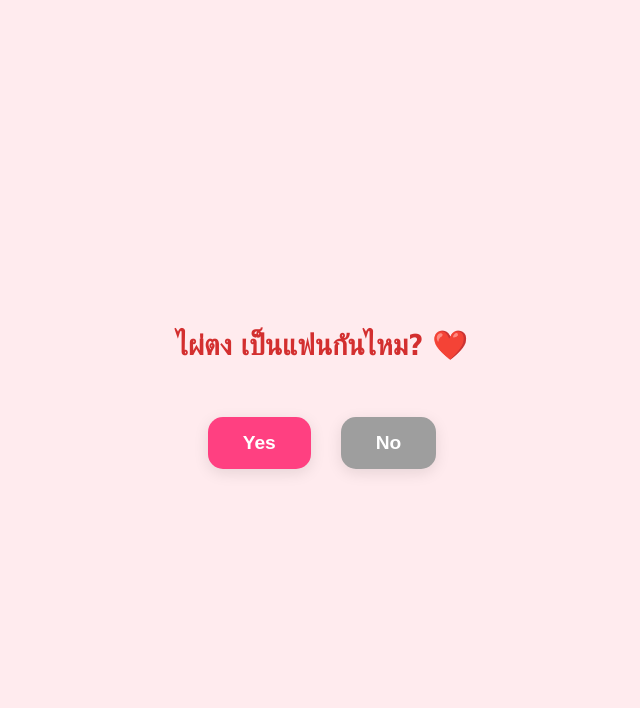
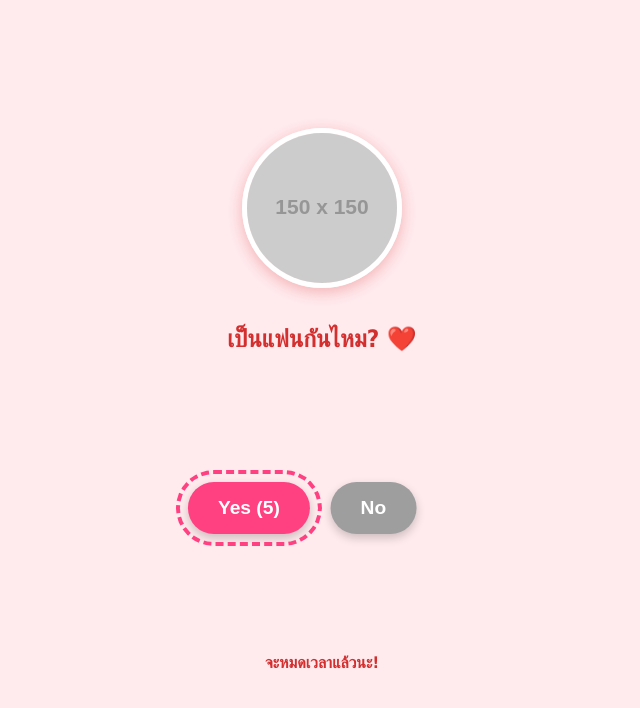
Before and after one commit to kongsupk-ai/my-valentine, a plain HTML site: page index.html in a window 1280 px wide. Shown: the whole page, without its empty margins (318-958 px from the left). Drawn offline with Linux system fonts and the light colour scheme; placeholder pictures from the web are drawn by us.

Commit message:
Update index.html

```diff
--- a/index.html
+++ b/index.html
@@ -3,98 +3,121 @@
 <head>
     <meta charset="UTF-8">
     <meta name="viewport" content="width=device-width, initial-scale=1.0, maximum-scale=1.0, user-scalable=no">
-    <title>ถามอะไรหน่อย... ❤️ </title>
+    <title>ถามอะไรหน่อยนะ... ❤️</title>
     <style>
         body {
             background-color: #ffebee;
-            display: flex;
-            flex-direction: column;
-            align-items: center;
-            justify-content: center;
-            height: 100vh;
-            margin: 0;
-            font-family: 'Tahoma', sans-serif;
-            overflow: hidden;
-            touch-action: manipulation; /* ช่วยให้การตอบสนองบนมือถือไวขึ้น */
+            display: flex; flex-direction: column; align-items: center; justify-content: center;
+            height: 100vh; margin: 0; font-family: 'Tahoma', sans-serif; overflow: hidden;
+            touch-action: none;
         }
 
-        h1 {
-            color: #d32f2f;
-            margin: 0 20px 50px 20px;
-            text-align: center;
+        /* ส่วนของรูปภาพ */
+        .photo-container {
+            width: 150px; height: 150px;
+            border-radius: 50%;
+            border: 5px solid white;
+            box-shadow: 0 4px 15px rgba(211, 47, 47, 0.3);
+            overflow: hidden;
+            margin-bottom: 20px;
             z-index: 1;
-            font-size: 1.8rem;
+        }
+        .photo-container img {
+            width: 100%; height: 100%; object-fit: cover;
         }
 
+        h1 { color: #d32f2f; text-align: center; margin-bottom: 30px; font-size: 1.5rem; z-index: 1; }
+
         .btn-group {
-            display: flex;
-            justify-content: center;
-            align-items: center;
-            gap: 30px;
-            width: 100%;
-            height: 60px;
-            position: relative;
+            position: relative; width: 100%; height: 250px;
+            display: flex; justify-content: center; align-items: center;
         }
 
         button {
-            padding: 15px 35px;
-            font-size: 1.2rem;
-            border-radius: 15px;
-            border: none;
-            cursor: pointer;
-            font-weight: bold;
-            box-shadow: 0 4px 15px rgba(0,0,0,0.1);
-            -webkit-tap-highlight-color: transparent; /* ลบแถบสีเวลาแตะบนมือถือ */
+            padding: 15px 30px; font-size: 1.2rem; border-radius: 50px; border: none;
+            font-weight: bold; cursor: pointer; position: absolute;
+            box-shadow: 0 4px 10px rgba(0,0,0,0.2);
+            -webkit-tap-highlight-color: transparent;
         }
 
         #yesBtn {
-            background-color: #ff4081;
-            color: white;
-            z-index: 10;
+            background-color: #ff4081; color: white; z-index: 10;
+            left: 50%; transform: translateX(-110%);
+            outline: 4px dashed #ff4081; outline-offset: 4px;
+            animation: rotate-border 2s infinite linear;
+        }
+
+        @keyframes rotate-border {
+            0% { outline-offset: 4px; }
+            50% { outline-offset: 8px; }
+            100% { outline-offset: 4px; }
         }
 
         #noBtn {
-            background-color: #9e9e9e;
-            color: white;
-            position: relative;
+            background-color: #9e9e9e; color: white; z-index: 5;
+            left: 50%; transform: translateX(10%);
             transition: all 0.2s ease-out;
-            z-index: 5;
         }
+
+        #timerText { color: #d32f2f; font-weight: bold; margin-top: 20px; }
     </style>
 </head>
 <body>
 
-    <h1>ไผ่ตง เป็นแฟนกันไหม? ❤️</h1>
+    <div class="photo-container">
+        <img src="https://via.placeholder.com/150" alt="Couple Photo" id="coupleImg">
+    </div>
 
-    <div class="btn-group">
-        <button id="yesBtn" onclick="accepted()">Yes</button>
+    <h1>เป็นแฟนกันไหม? ❤️</h1>
+
+    <div class="btn-group" id="area">
+        <button id="yesBtn" onclick="accepted()">Yes (<span id="count">10</span>)</button>
         <button id="noBtn" onmouseover="moveButton()" ontouchstart="moveButton()">No</button>
     </div>
 
+    <div id="timerText">จะหมดเวลาแล้วนะ!</div>
+
     <script>
+        let timeLeft = 10;
+        const countdown = setInterval(function() {
+            timeLeft--;
+            document.getElementById("count").innerText = timeLeft;
+            if (timeLeft <= 0) {
+                clearInterval(countdown);
+                forceYes();
+            }
+        }, 1000);
+
         function moveButton() {
             const noBtn = document.getElementById('noBtn');
-            noBtn.style.position = 'absolute';
+            const area = document.getElementById('area');
+            const padding = 20;
+            const rect = area.getBoundingClientRect();
 
-            // ปรับ Padding ให้เหมาะกับขนาดจอที่เล็กลงในมือถือ
-            const padding = 50;
+            const maxX = rect.width - noBtn.offsetWidth - padding;
+            const maxY = rect.height - noBtn.offsetHeight - padding;
 
-            const maxX = window.innerWidth - noBtn.offsetWidth - padding;
-            const maxY = window.innerHeight - noBtn.offsetHeight - padding;
+            const randomX = Math.floor(Math.random() * maxX);
+            const randomY = Math.floor(Math.random() * maxY);
 
-            // สุ่มตำแหน่งใหม่ (X, Y)
-            const randomX = Math.floor(Math.random() * (maxX - padding + 1)) + padding;
-            const randomY = Math.floor(Math.random() * (maxY - padding + 1)) + padding;
-
+            noBtn.style.transform = 'none';
             noBtn.style.left = randomX + 'px';
             noBtn.style.top = randomY + 'px';
         }
 
+        function forceYes() {
+            const noBtn = document.getElementById('noBtn');
+            const yesBtn = document.getElementById('yesBtn');
+            noBtn.style.display = 'none';
+            yesBtn.style.transform = 'translateX(-50%) scale(1.5)';
+            yesBtn.style.left = '50%';
+            document.getElementById("timerText").innerText = "หมดเวลาปฏิเสธแล้ว!";
+        }
+
         function accepted() {
-            alert("เย้! ตกลงแล้วนะ ฟังเพลงนี้แทนคำพูดเรานะ ❤️");
-            window.location.href = "https://www.youtube.com/watch?v=WKZO-CWeOVA&list=RDhhsD3eyUlYk&index=4";
+            alert("เย้! ตกลงแล้วนะ รักที่สุดเลย ❤️");
+            window.location.href = "https://www.youtube.com/watch?v=NM4e606yFJg&list=RDoIv_Y2RPQ_A&index=2";
         }
     </script>
-
 </body>
 </html>
```
